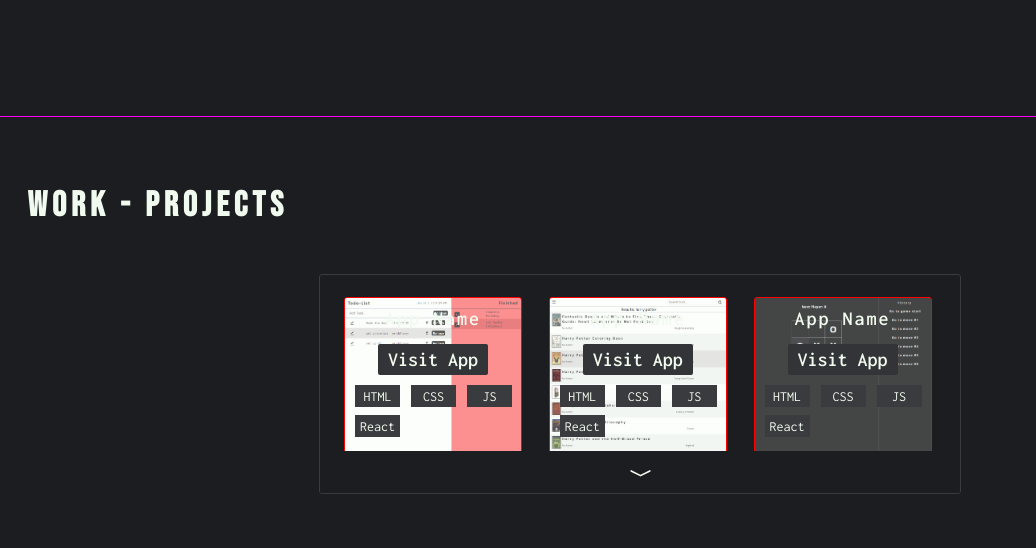
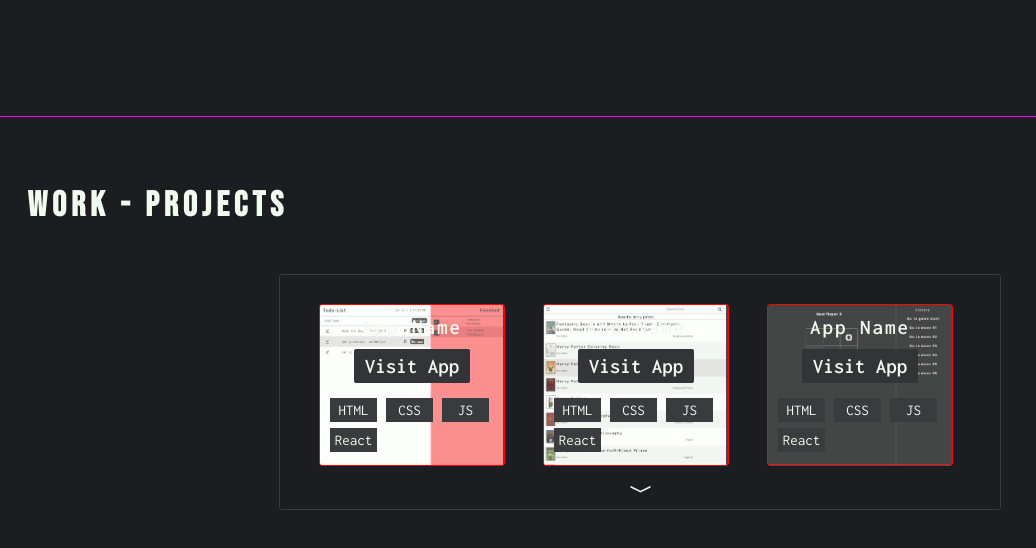
Before and after one commit to Rio0628/portfolio-website, a React (Create React App) app: page / in a window 1280 px wide. Shown: the part 2027-2575 px from the top of the page, without its empty margins (0-1036 px from the left). Built offline with nearby package versions, Linux system fonts and the light colour scheme.

Commit message:
Added Breakpoint Styling

```diff
--- a/src/index.css
+++ b/src/index.css
@@ -848,6 +848,52 @@ body {
     width: 73%;
   }
 
+  .projectsCntr {
+    width: 45rem;
+  }
+
+  .projectsPreviewCntr { height: 12rem; }
+
+  .projectsPreviewCntr {
+    grid-template-columns: repeat(3, 14rem);
+    grid-template-rows: repeat(3, 12.8rem);
+  }
+
+  .indProject {
+    left: 40px;
+    top: 30px;
+    width: 11.5rem;
+    height: 10rem;
+  }
+
+  .projectImage {
+    width: 12rem;
+  }
+
+  .imageHover {
+    height: 10rem;
+    width: 11.5rem;
+  }
+
+  .appName { font-size: 21px; }
+
+  .visitAppBtn {
+    bottom: 20px;
+    font-size: 21px;
+    padding: 6px 11px;
+  }
+
+  .techUsedCntr {
+    grid-template-columns: repeat(3, 3.5rem);
+    grid-template-rows: repeat(2, 30px);
+  }
+
+  .techUsedCntr p {
+    font-size: 15px;
+    padding: 2px 6px;
+    left: 10px;
+  }
+
   .inputFieldsCntr {
     width: 70%;
   }
```
